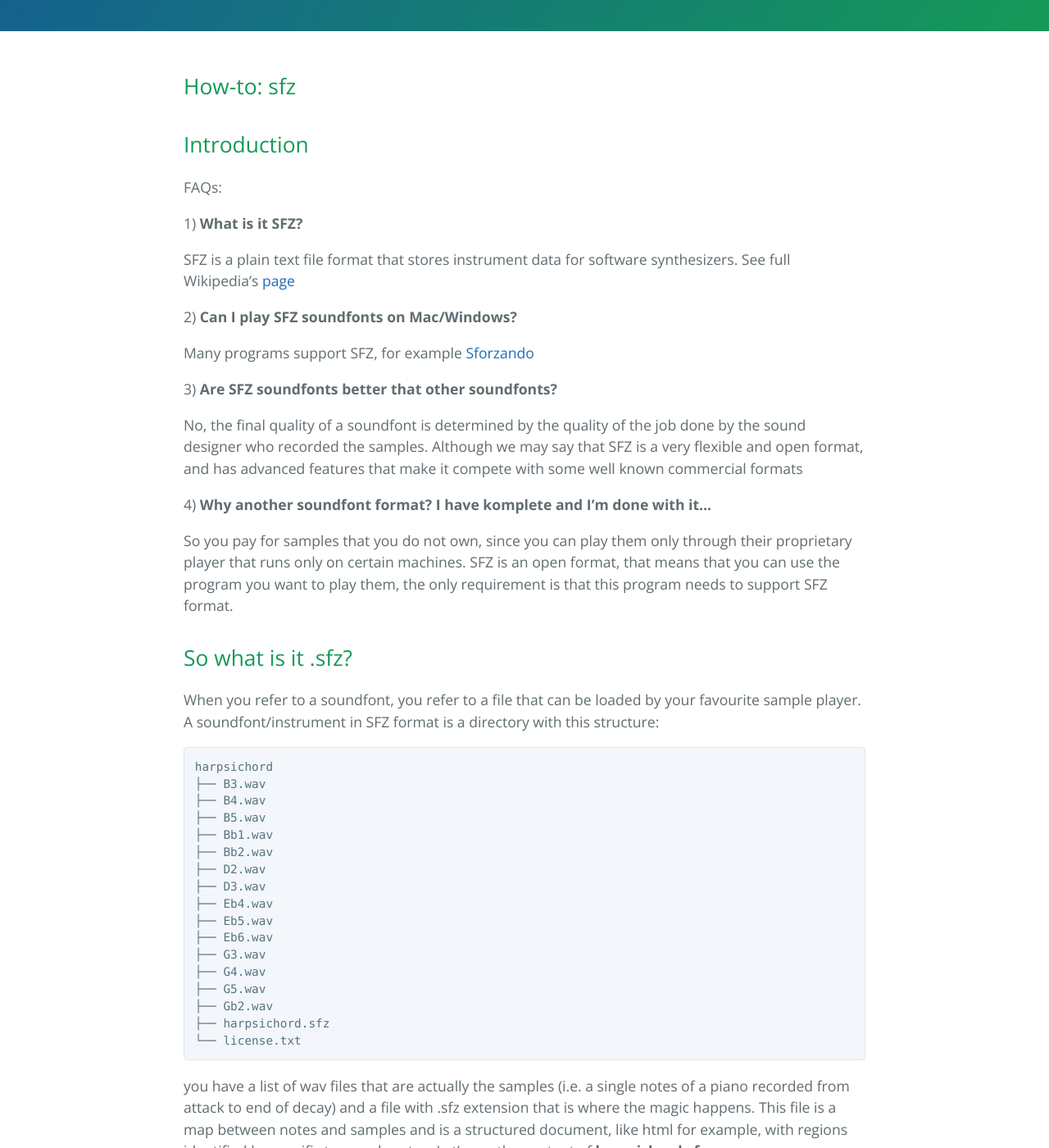
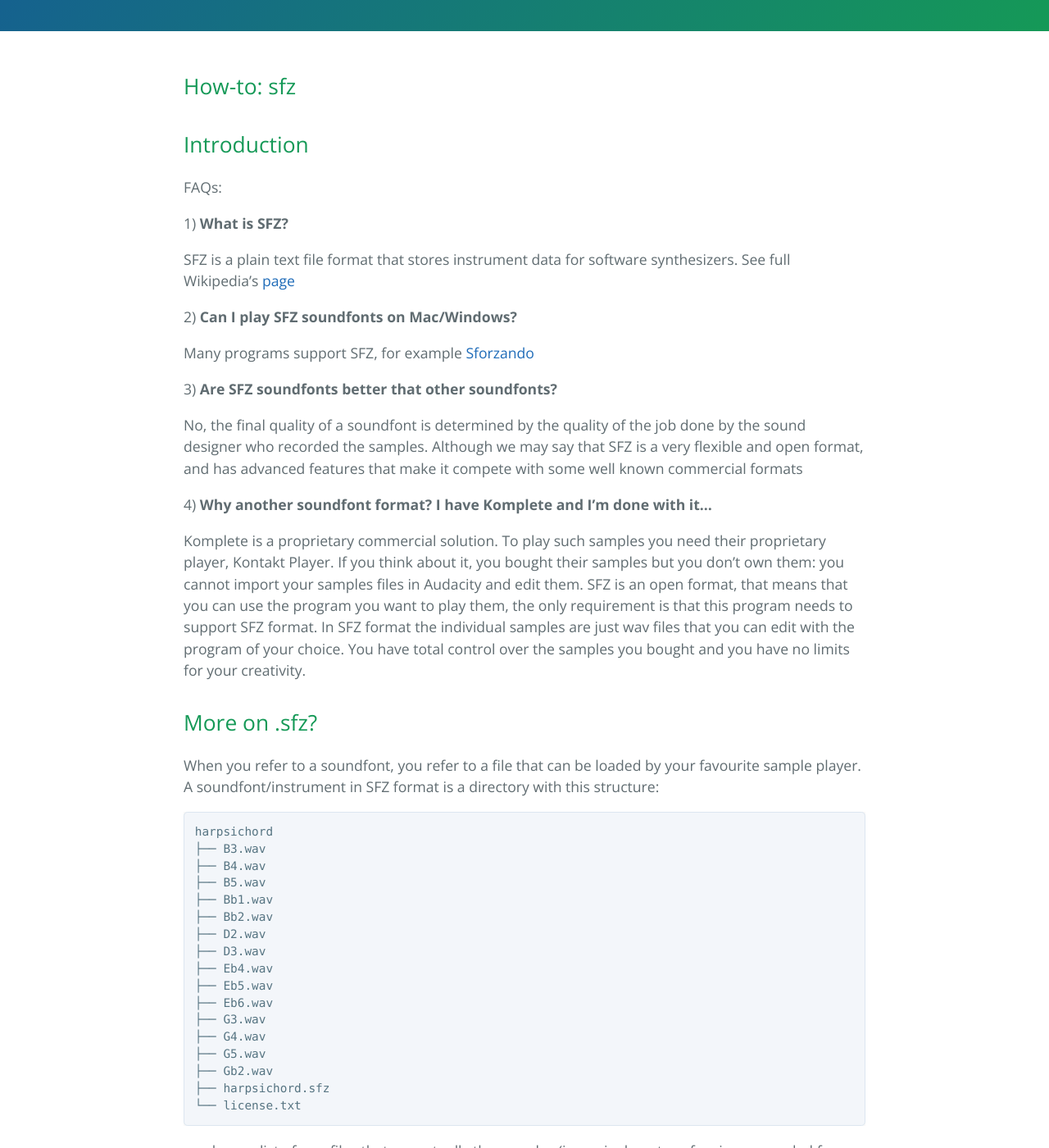
Before and after one commit to AidaDSP/AidaDSP.github.io, a Jekyll site: the page built from howto_make_your_own_sfz_soundfont.md, in a window 1280 px wide and 1400 px high, scrolled down 488 px. Shown: the whole window at 82% size. Built offline with Jekyll 4.4.1, drawn with Linux system fonts in a browser that asks for light colours; some of the changed text lies outside the part shown.

Commit message:
Updated content

```diff
--- a/howto_make_your_own_sfz_soundfont.md
+++ b/howto_make_your_own_sfz_soundfont.md
@@ -16,7 +16,7 @@ order: 0
 
 FAQs:
 
-1) **What is it SFZ?**
+1) **What is SFZ?**
 
 SFZ is a plain text file format that stores instrument data for software synthesizers. See full Wikipedia's [page](https://en.wikipedia.org/wiki/SFZ_(file_format))
 
@@ -30,14 +30,16 @@ No, the final quality of a soundfont is determined by the quality of the job don
 that SFZ is a very flexible and open format, and has advanced features that make it compete with some well known commercial
 formats
 
-4) **Why another soundfont format? I have komplete and I'm done with it...**
+4) **Why another soundfont format? I have Komplete and I'm done with it...**
 
-So you pay for samples that you do not own, since you can play them only through their proprietary player that runs
-only on certain machines. SFZ is an open format, that means that you can use the program you want to play them, the only
-requirement is that this program needs to support SFZ format.
+Komplete is a proprietary commercial solution. To play such samples you need their proprietary player, Kontakt Player. If you think about it,
+you bought their samples but you don't own them: you cannot import your samples files in Audacity and edit them. SFZ is an open format, that means that you can use
+the program you want to play them, the only requirement is that this program needs to support SFZ format. In SFZ format the individual samples are just wav files
+that you can edit with the program of your choice.
+You have total control over the samples you bought and you have no limits for your creativity.
 
 
-## So what is it .sfz?
+## More on .sfz?
 
 When you refer to a soundfont, you refer to a file that can be loaded by your favourite sample player. A soundfont/instrument in SFZ format
 is a directory with this structure:
@@ -60,7 +62,9 @@ is a directory with this structure:
     ├── harpsichord.sfz
     └── license.txt
 
-you have a list of wav files that are actually the samples (i.e. a single notes of a piano recorded from attack to end of decay) and a file with .sfz extension that is where the magic happens. This file is a map between notes and samples and is a structured document, like html for example, with regions identified by specific tags and syntax. Let's see the content of **harpsichord.sfz**:
+you have a list of wav files that are actually the samples (i.e. a single notes of a piano recorded from attack to end of decay)
+and a file with .sfz extension that is where the magic happens. This file is a map between notes and samples and is a structured document,
+like html for example, with regions identified by specific tags and syntax. Let's see the content of **harpsichord.sfz**:
 
     <group> ampeg_release=.2 ampeg_sustain=.01 ampeg_decay=60
     <region> sample=Bb1.wav pitch_keycenter=a#1 hikey=c2
@@ -90,7 +94,10 @@ This is the pattern that maps the sample to a note:
 
 ## Okay thanks for the theory, how can I create my soundfonts?
 
-https://www.polyphone-soundfonts.com
+I prefer to edit .sfz files by hand, since I've discovered the SFZ sintax is very simple and you can have a working soundfont
+by using two-three tags. But full featured edit softwares do exist for SFZ, see for example [Polyphone](https://www.polyphone-soundfonts.com).
+Actually to realize my soundfonts I'm using some custom made scripts. I may publish them in future, if interested write me
+a message.
 
 
 ## Where I can download some SFZ samples?
```
